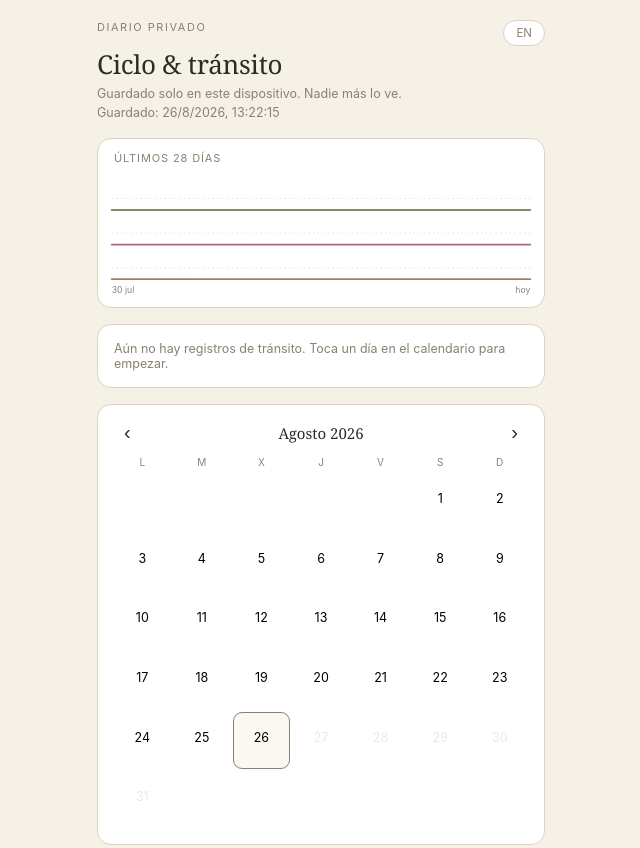
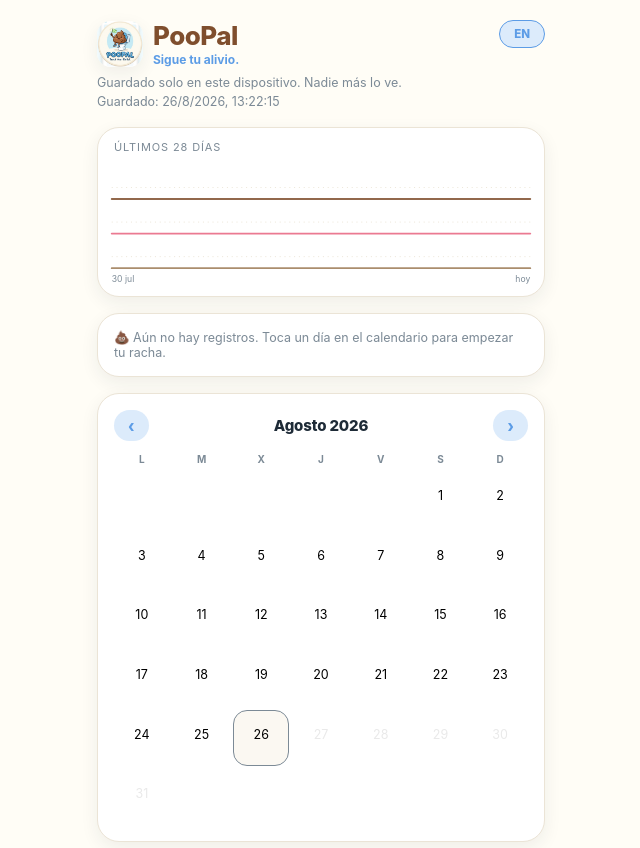
Before and after one commit to jackdellis88/PooPal, a plain HTML site: page index.html in a window 1280 px wide. Shown: the top 848 px of the page, without its empty margins (319-959 px from the left). Drawn offline with Linux system fonts and the light colour scheme.

Commit message:
Update index.html

```diff
--- a/index.html
+++ b/index.html
@@ -3,26 +3,29 @@
 <head>
 <meta charset="UTF-8">
 <meta name="viewport" content="width=device-width, initial-scale=1, maximum-scale=1">
-<title>Ciclo &amp; tránsito — diario privado</title>
+<title>PooPal — Track Your Relief</title>
 
 <link rel="icon" href="icon.png">
 <link rel="apple-touch-icon" href="icon.png">
 <link rel="apple-touch-icon" sizes="180x180" href="icon.png">
 <link rel="manifest" href="manifest.json">
-<meta name="theme-color" content="#F6F1E7">
+<meta name="theme-color" content="#FFFDF6">
 <meta name="apple-mobile-web-app-capable" content="yes">
 <meta name="apple-mobile-web-app-status-bar-style" content="default">
-<meta name="apple-mobile-web-app-title" content="Ciclo &amp; Tránsito">
+<meta name="apple-mobile-web-app-title" content="PooPal">
 <meta name="mobile-web-app-capable" content="yes">
 
 <style>
   :root{
-    --paper:#F6F1E7; --ink:#2E2A24; --ink-soft:#8a8172; --line:#DCD3C2;
-    --rose:#A24E5B; --rose-soft:#EEDBDD;
-    --moss:#697A52; --moss-soft:#DFE4D2;
-    --amber:#B4823D;
-    --spot:#8C6A45; --spot-soft:#E9DFCF;
-    --ph-menstrual:#F3DEE0; --ph-folicular:#EFEADB; --ph-ovulacion:#F5E6C4; --ph-lutea:#E7DEE3;
+    --paper:#FFFDF6; --ink:#1E2B37; --ink-soft:#7C8A96; --line:#EBE4D6;
+    --rose:#E8637F; --rose-soft:#FBE0E5;
+    --moss:#7F4E2D; --moss-soft:#EFE1D6;
+    --amber:#C08A3E;
+    --spot:#9C7A54; --spot-soft:#F0E7DA;
+    --blue:#5C9CE6; --blue-soft:#DCEBFB;
+    --mint:#4BD475; --mint-soft:#DFF6E6;
+    --ph-menstrual:#FBE0E5; --ph-folicular:#DFF6E6; --ph-ovulacion:#DCEBFB; --ph-lutea:#E7E0EA;
+    --shadow:0 6px 18px rgba(30,43,55,0.07);
   }
   *{box-sizing:border-box;}
   body{
@@ -30,38 +33,42 @@
     font-family:-apple-system, system-ui, sans-serif;
     padding:20px 16px 48px; max-width:480px; margin:0 auto;
   }
-  h1,.serif{font-family:Georgia,'Iowan Old Style','Palatino Linotype',serif;}
-  .card{background:#fff; border:1px solid var(--line); border-radius:14px; padding:16px; margin-bottom:16px;}
+  h1,.serif{
+    font-family: ui-rounded, "SF Pro Rounded", Nunito, Quicksand, Fredoka, -apple-system, system-ui, sans-serif;
+    font-weight:800; letter-spacing:-0.01em;
+  }
+  .card{background:#fff; border:1px solid var(--line); border-radius:22px; padding:16px; margin-bottom:16px; box-shadow:var(--shadow);}
   .muted{color:var(--ink-soft);}
   .small{font-size:12.5px;}
   .row{display:flex; gap:8px;}
   .row.wrap{flex-wrap:wrap;}
   .btn{
-    flex:1; padding:9px 0; border-radius:10px; font-size:13.5px; cursor:pointer;
-    border:1px solid var(--line); background:transparent; color:var(--ink-soft); font-family:inherit;
-    text-align:center;
+    flex:1; padding:10px 0; border-radius:16px; font-size:13.5px; cursor:pointer;
+    border:1.5px solid var(--line); background:transparent; color:var(--ink-soft); font-family:inherit;
+    text-align:center; font-weight:600; transition:transform .05s;
   }
+  .btn:active{transform:scale(0.97);}
   .btn.on-moss{border-color:var(--moss); background:var(--moss-soft); color:var(--moss);}
   .btn.on-rose{border-color:var(--rose); background:var(--rose-soft); color:var(--rose);}
   .btn.on-spot{border-color:var(--spot); background:var(--spot-soft); color:var(--spot);}
-  .btn.off{border-color:var(--ink-soft); background:#f2efe8; color:var(--ink);}
+  .btn.off{border-color:var(--blue); background:var(--blue-soft); color:var(--ink);}
   .chip{
-    padding:6px 11px; border-radius:999px; font-size:12.5px; cursor:pointer; font-family:inherit;
-    border:1px solid var(--line); background:transparent; color:var(--ink-soft);
+    padding:7px 13px; border-radius:9999px; font-size:12.5px; cursor:pointer; font-family:inherit;
+    border:1.5px solid var(--line); background:transparent; color:var(--ink-soft); font-weight:600;
   }
   .chip.active-moss{border-color:var(--moss); background:var(--moss-soft); color:var(--moss);}
   .chip.active-rose{border-color:var(--rose); background:var(--rose-soft); color:var(--rose);}
   .chip.active-spot{border-color:var(--spot); background:var(--spot-soft); color:var(--spot);}
   .chip.vol{min-width:30px; text-align:center; padding:6px 0; flex:1;}
-  .stat{flex:1; background:#fff; border:1px solid var(--line); border-radius:14px; padding:10px 12px;}
-  .stat .val{font-size:20px; font-family:Georgia,serif; line-height:1.1;}
-  .stat .lbl{font-size:10.5px; color:var(--ink-soft); margin-top:3px;}
-  .cal-grid{display:grid; grid-template-columns:repeat(7,1fr); gap:3px;}
-  .cal-dow{text-align:center; font-size:10px; color:var(--ink-soft); padding:2px 0;}
+  .stat{flex:1; background:#fff; border:1px solid var(--line); border-radius:18px; padding:11px 12px; box-shadow:var(--shadow);}
+  .stat .val{font-size:20px; font-family:inherit; line-height:1.1; font-weight:800;}
+  .stat .lbl{font-size:10.5px; color:var(--ink-soft); margin-top:3px; font-weight:600;}
+  .cal-grid{display:grid; grid-template-columns:repeat(7,1fr); gap:4px;}
+  .cal-dow{text-align:center; font-size:10px; color:var(--ink-soft); padding:2px 0; font-weight:700;}
   .cal-day{
-    aspect-ratio:1; border-radius:9px; cursor:pointer; font-family:inherit;
+    aspect-ratio:1; border-radius:14px; cursor:pointer; font-family:inherit;
     display:flex; flex-direction:column; align-items:center; justify-content:center;
-    border:1px solid transparent; background:transparent; padding:0;
+    border:1.5px solid transparent; background:transparent; padding:0;
   }
   .cal-day .num{font-size:12.5px;}
   .cal-day .dots{display:flex; gap:2px; margin-top:2px; height:5px;}
@@ -69,38 +76,49 @@
   .cal-day.selected{border-color:var(--ink); background:#fbf8f2 !important;}
   .cal-day.today{border-color:var(--ink-soft);}
   .cal-day.future{opacity:.3; cursor:default;}
-  .navbtn{border:none; background:transparent; font-size:20px; color:var(--ink); cursor:pointer; padding:0 10px;}
+  .navbtn{border:none; background:var(--blue-soft); color:var(--blue); font-size:20px; cursor:pointer; padding:4px 14px; border-radius:9999px; font-weight:800;}
   textarea{
-    width:100%; font-size:11px; border:1px solid var(--line); border-radius:8px; padding:8px;
+    width:100%; font-size:11px; border:1.5px solid var(--line); border-radius:14px; padding:8px;
     font-family:ui-monospace, monospace; resize:vertical;
   }
   input[type=file]{font-size:12.5px;}
-  .legend-item{display:flex; align-items:center; gap:4px;}
-  .swatch{width:10px; height:10px; border-radius:3px; display:inline-block; border:1px solid var(--line);}
-  .mv-block{margin-bottom:10px; padding:8px; border:1px solid var(--line); border-radius:10px;}
+  .legend-item{display:flex; align-items:center; gap:4px; font-weight:600;}
+  .swatch{width:10px; height:10px; border-radius:4px; display:inline-block; border:1px solid var(--line);}
+  .mv-block{margin-bottom:10px; padding:10px; border:1.5px solid var(--line); border-radius:16px;}
   .lang-toggle{
-    border:1px solid var(--line); background:#fff; color:var(--ink-soft); font-size:11.5px;
-    border-radius:999px; padding:5px 12px; cursor:pointer; font-family:inherit;
+    border:1.5px solid var(--blue); background:var(--blue-soft); color:var(--blue); font-size:11.5px; font-weight:800;
+    border-radius:9999px; padding:6px 14px; cursor:pointer; font-family:inherit;
   }
   .info-btn{
-    border:1px solid var(--line); background:transparent; color:var(--ink-soft); font-size:11px;
-    border-radius:999px; padding:2px 9px; cursor:pointer; font-family:inherit; margin-left:6px;
+    border:1.5px solid var(--line); background:#fff; color:var(--ink-soft); font-size:11px; font-weight:700;
+    border-radius:9999px; padding:3px 10px; cursor:pointer; font-family:inherit; margin-left:6px;
   }
-  .vol-info{background:#f9f6ef; border:1px solid var(--line); border-radius:10px; padding:10px 12px; margin-bottom:10px; font-size:12.5px;}
+  .vol-info{background:var(--mint-soft); border:1.5px solid var(--mint); border-radius:16px; padding:12px 14px; margin-bottom:10px; font-size:12.5px;}
   .vol-info .item{display:flex; gap:8px; margin-bottom:6px;}
   .vol-info .item:last-child{margin-bottom:0;}
-  .vol-info .n{font-family:Georgia,serif; font-weight:600; min-width:16px;}
+  .vol-info .n{font-family:inherit; font-weight:800; min-width:16px; color:var(--moss);}
+  .badge{
+    display:inline-flex; align-items:center; gap:4px; background:var(--mint-soft); color:#2E8C4E;
+    border-radius:9999px; padding:4px 10px; font-size:11px; font-weight:800; margin-top:6px;
+  }
+  .logo-row{display:flex; align-items:center; gap:10px;}
+  .logo-img{width:46px; height:46px; border-radius:14px; box-shadow:var(--shadow); flex:none;}
 </style>
 </head>
 <body>
 
 <header style="margin-bottom:18px;">
   <div class="row" style="justify-content:space-between; align-items:flex-start;">
-    <div style="font-size:11px; letter-spacing:.14em; text-transform:uppercase; color:var(--ink-soft); margin-bottom:2px;" id="diaryLabel"></div>
+    <div class="logo-row">
+      <img src="icon.png" alt="PooPal" class="logo-img" onerror="this.style.display='none'">
+      <div>
+        <h1 id="appTitle" style="font-size:26px; margin:0; letter-spacing:-0.02em; color:var(--moss);"></h1>
+        <div id="tagline" style="font-size:12px; font-weight:700; color:var(--blue); margin-top:1px;"></div>
+      </div>
+    </div>
     <button class="lang-toggle" id="langToggle"></button>
   </div>
-  <h1 id="appTitle" style="font-size:26px; font-weight:500; margin:0; letter-spacing:-0.01em;"></h1>
-  <div id="subtitle" class="small muted" style="margin-top:4px;"></div>
+  <div id="subtitle" class="small muted" style="margin-top:8px;"></div>
   <div id="savedFlag" class="small muted" style="margin-top:4px;"></div>
 </header>
 
@@ -158,8 +176,8 @@
   var STR = {
     es: {
       langBtn: "EN",
-      diaryLabel: "Diario privado",
-      appTitle: "Ciclo & tránsito",
+      appTitle: "PooPal",
+      tagline: "Sigue tu alivio.",
       subtitle: "Guardado solo en este dispositivo. Nadie más lo ve.",
       timelineTitle: "Últimos 28 días",
       today: "hoy",
@@ -168,7 +186,8 @@
       statNoBm: "Sin ir al baño",
       statAvgGap: "Entre idas",
       statAvgPerDay: "Veces/día (media)",
-      noDataMsg: "Aún no hay registros de tránsito. Toca un día en el calendario para empezar.",
+      noDataMsg: "💩 Aún no hay registros. Toca un día en el calendario para empezar tu racha.",
+      wentTodayBadge: "✅ ¡Hoy ya fuiste!",
       futureMsg: "— aún no ha llegado.",
       bathroomQuestion: "¿Fuiste al baño?",
       timesOne: "vez", timesOther: "veces",
@@ -204,8 +223,8 @@
     },
     en: {
       langBtn: "ES",
-      diaryLabel: "Private diary",
-      appTitle: "Cycle & transit",
+      appTitle: "PooPal",
+      tagline: "Track Your Relief.",
       subtitle: "Saved only on this device. No one else sees it.",
       timelineTitle: "Last 28 days",
       today: "today",
@@ -214,7 +233,8 @@
       statNoBm: "Days without going",
       statAvgGap: "Between visits",
       statAvgPerDay: "Times/day (avg)",
-      noDataMsg: "No transit records yet. Tap a day on the calendar to start.",
+      noDataMsg: "💩 No records yet. Tap a day on the calendar to start your streak.",
+      wentTodayBadge: "✅ Already went today!",
       futureMsg: "— hasn't happened yet.",
       bathroomQuestion: "Did you go to the bathroom?",
       timesOne: "time", timesOther: "times",
@@ -390,8 +410,8 @@
   function renderStaticText(){
     document.documentElement.lang = LANG;
     document.getElementById("langToggle").textContent = t("langBtn");
-    document.getElementById("diaryLabel").textContent = t("diaryLabel");
     document.getElementById("appTitle").textContent = t("appTitle");
+    document.getElementById("tagline").textContent = t("tagline");
     document.getElementById("subtitle").textContent = t("subtitle");
     document.getElementById("timelineTitle").textContent = t("timelineTitle");
     document.getElementById("backupTitle").textContent = t("backupTitle");
@@ -480,9 +500,12 @@
       return;
     }
     var accent = (noBmStreak !== null && noBmStreak >= 3) ? "var(--amber)" : "var(--moss)";
-    el.className = "row";
+    var wentToday = state.logs[todayKey()] && state.logs[todayKey()].movements.length > 0;
+    el.className = "row wrap";
     el.innerHTML =
-      '<div class="stat"><div class="val" style="color:'+accent+';">'+(noBmStreak===null?"—":noBmStreak+" d")+'</div><div class="lbl">'+t("statNoBm")+'</div></div>'+
+      '<div class="stat"><div class="val" style="color:'+accent+';">'+(noBmStreak===null?"—":noBmStreak+" d")+'</div><div class="lbl">'+t("statNoBm")+'</div>'+
+        (wentToday ? '<div class="badge">'+t("wentTodayBadge")+'</div>' : '')+
+      '</div>'+
       '<div class="stat"><div class="val" style="color:var(--ink-soft);">'+(avgGap===null?"—":avgGap+" d")+'</div><div class="lbl">'+t("statAvgGap")+'</div></div>'+
       '<div class="stat"><div class="val" style="color:var(--ink-soft);">'+(avgPerDay===null?"—":avgPerDay)+'</div><div class="lbl">'+t("statAvgPerDay")+'</div></div>';
   }
```
